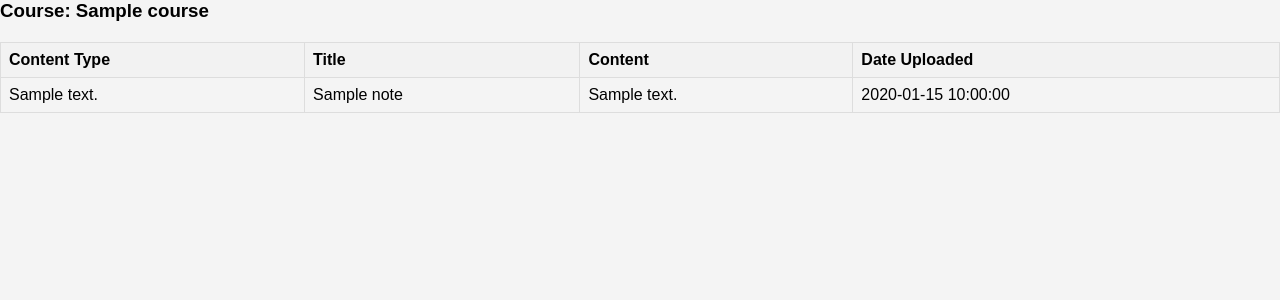
After one commit to shinelee2001/MetaLearner-Flask, a Flask app: template templates/excelPreview.html in a window 1280 px wide. The commit adds this page. Shown: the top 300 px of the page. Run offline with Flask 3, Linux system fonts and the light colour scheme; the template is opened without the code that fills it: most values are stand-ins (such as "Sample title", 1, 10 or a date in 2020).

Commit message:
Excel uploading support update

```diff
--- a/app.py
+++ b/app.py
@@ -1,11 +1,12 @@
 from flask import Flask
 from main_routes import main_bp
+from fileConv_routes import fileConvert_bp
 
 app = Flask(__name__)
 app.secret_key = b'_5#y2L"F4Q8z\n\xec]/'
 
 app.register_blueprint(main_bp)
-
+app.register_blueprint(fileConvert_bp)
 
 if __name__ == "__main__":
     app.run(debug=True, port=5002)
--- /dev/null
+++ b/static/previewStyle.css
@@ -0,0 +1,40 @@
+body {
+    font-family: Arial, sans-serif;
+    background-color: #f4f4f4;
+    margin: 0;
+    padding: 0;
+}
+
+.container {
+    max-width: 800px;
+    margin: 0 auto;
+    padding: 20px;
+}
+
+h3 {
+    margin-top: 0;
+}
+
+table {
+    width: 100%;
+    border-collapse: collapse;
+    margin-top: 20px;
+}
+
+table th, table td {
+    border: 1px solid #ddd;
+    padding: 8px;
+    text-align: left;
+}
+
+table th {
+    background-color: #f2f2f2;
+}
+
+table tr:nth-child(even) {
+    background-color: #f9f9f9;
+}
+
+table tr:hover {
+    background-color: #f2f2f2;
+}
--- a/static/style.css
+++ b/static/style.css
@@ -74,16 +74,15 @@ body {
     text-align: center;
     color: white;
     border-radius: 10px;
+    font-size: xx-large;
 }
 
 .slide header {
     padding: 20px 0px 0px;
-    font-size: xx-large;
 }
 
 .slide p {
-    padding: 0px 5px 10px;
-    font-size:medium;
+    padding: 0px 0px 5px;
     font-weight: bold;
 }
 
@@ -139,6 +138,7 @@ body {
 #AddNotes label {
     font-size: 18px;
     color: #555;
+    font-weight: bold;
 }
 
 #AddNotes #addCourse,
--- /dev/null
+++ b/templates/excelPreview.html
@@ -0,0 +1,38 @@
+<!DOCTYPE html>
+<html lang="en">
+    <head>
+        <meta charset="UTF-8" />
+        <meta name="viewport" content="width=device-width, initial-scale=1.0" />
+        <title>1,4,7,14 Studying</title>
+        <link
+            rel="stylesheet"
+            type="text/css"
+            href="{{url_for('static', filename='previewStyle.css')}}"
+        />
+    </head>
+    <body>
+        {% block content %}
+            {% for index, note in notes.iterrows() %}
+            <h3>Course: {{ note['course'] }}</h3>
+            <table>
+                <thead>
+                    <tr>
+                        <th>Content Type</th>
+                        <th>Title</th>
+                        <th>Content</th>
+                        <th>Date Uploaded</th>
+                    </tr>
+                </thead>
+                <tbody>
+                    <tr>
+                        <td>{{ note['content_type'] }}</td>
+                        <td>{{ note['title'] }}</td>
+                        <td>{{ note['content'] }}</td>
+                        <td>{{ note['saved_date'] }}</td>
+                    </tr>
+                </tbody>
+            </table>
+            {% endfor %}
+        {% endblock %}
+    </body>
+</html>
```
Also changed, not shown: DB_handler.py (added, +40 -0 lines), fileConv_routes.py (added, +35 -0 lines), main_routes.py (+2 -42 lines), templates/index.html (+54 -0 lines), README.md, 1 other file.
